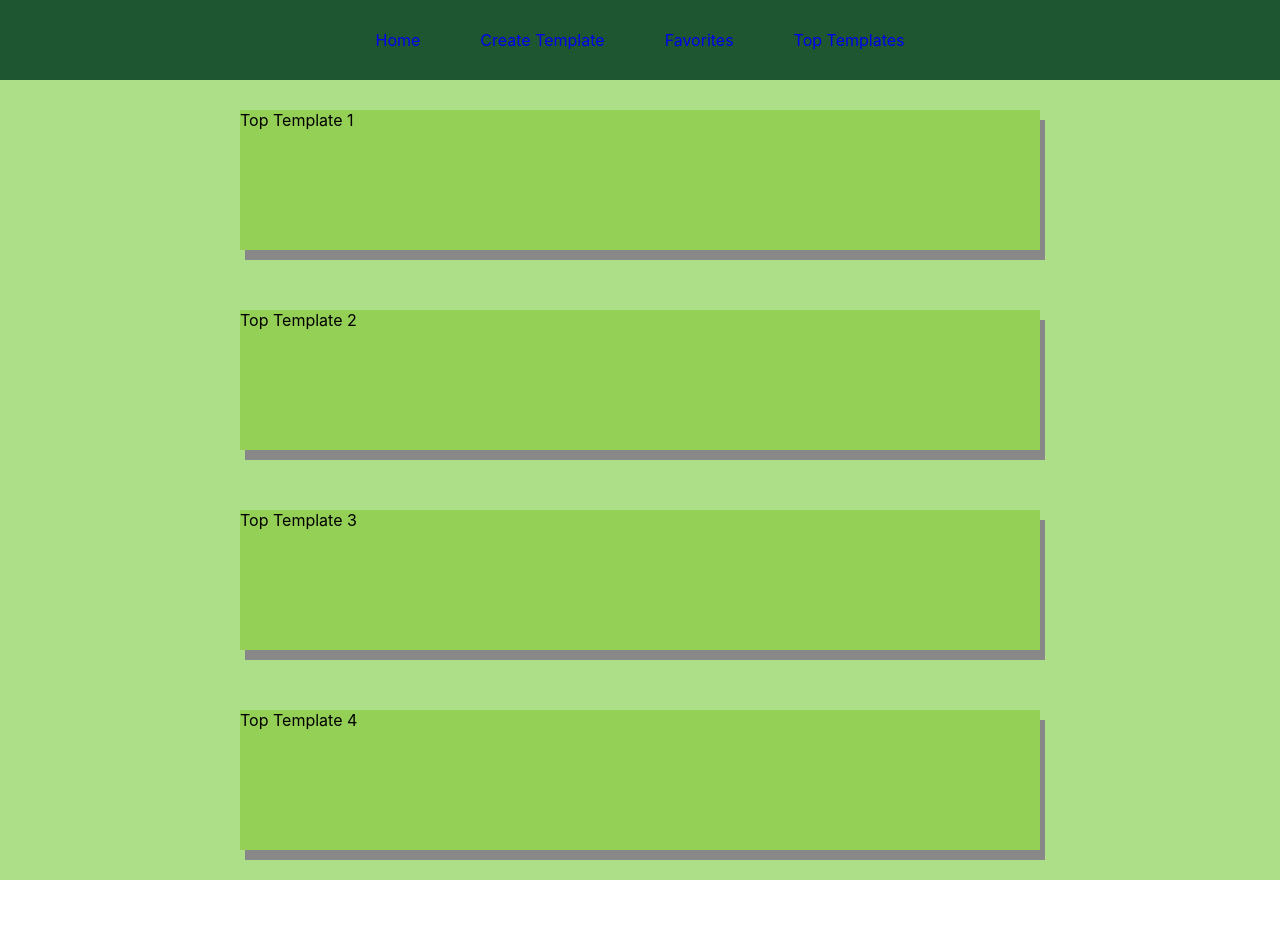
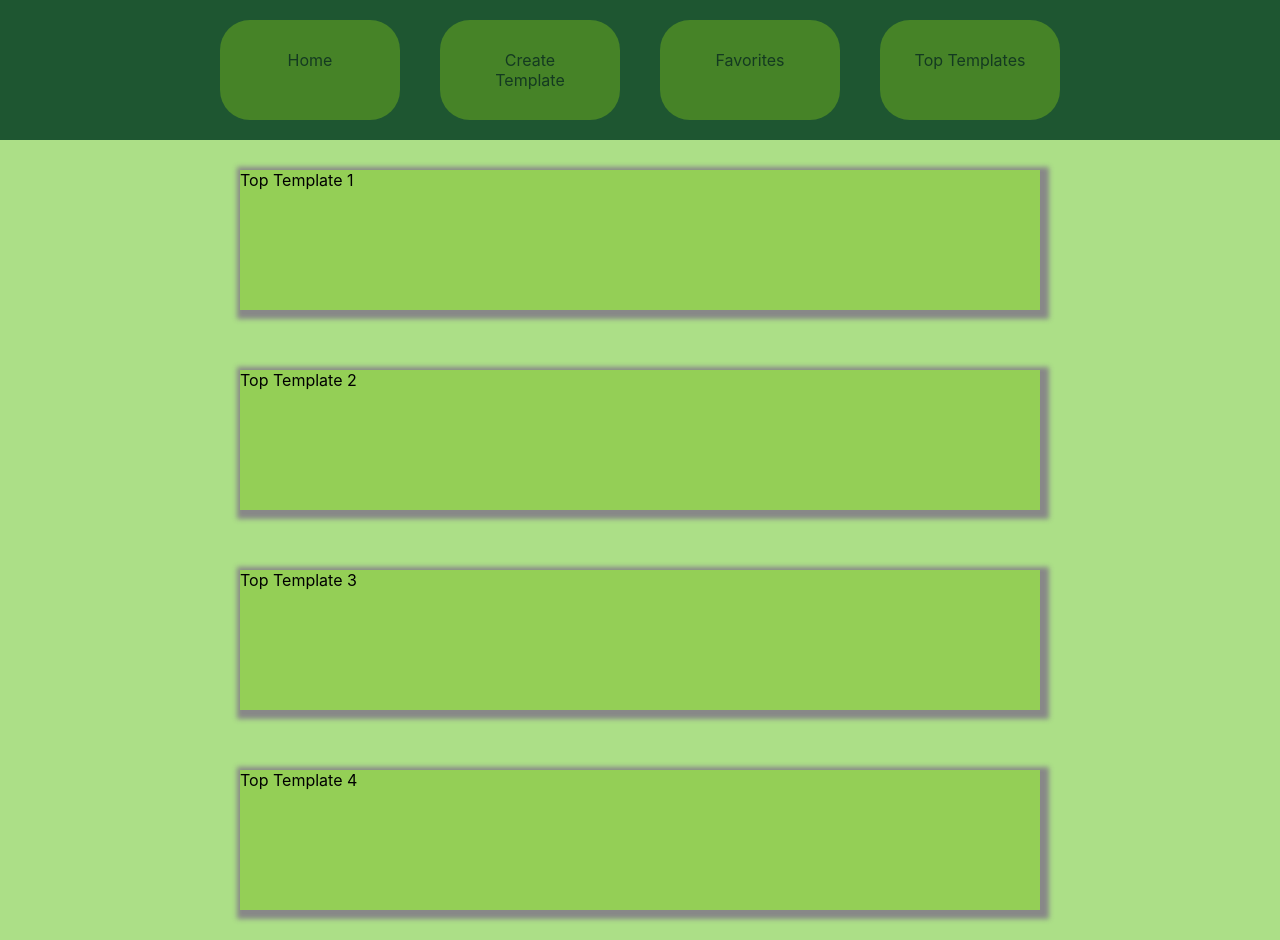
Before and after one commit to cgibsonmm/tadpole, a React (Create React App) app in the folder client/: page /main in a window 1280 px wide. Before the commit the page ends 880 px from the top, so only its background shows below. Built offline with nearby package versions, Linux system fonts and the light colour scheme.

Commit message:
style main

```diff
--- a/client/src/App.css
+++ b/client/src/App.css
@@ -90,7 +90,9 @@ button:focus {
   width: 800px;
   height: 150px;
   margin: 30px;
-  box-shadow: 5px 10px #888888;
+  -moz-box-shadow:    3px 3px 5px 6px #888888;
+  -webkit-box-shadow: 3px 3px 5px 6px #888888;
+  box-shadow:         3px 3px 5px 6px #888888;
   background-color:rgb(118,186,27,0.45);
 }
 
@@ -103,3 +105,13 @@ h4 {
 .clicked {
   background-color:#A4DE02;
 }
+
+.links{
+  color: white;
+  background-color: rgb(118,186,27,0.45);
+  margin: 20px;
+  border-radius: 30px;
+  color:rgb(20, 58, 33);
+  width: 120px;
+  text-align: center;
+}
--- a/client/src/components/LandingPage.js
+++ b/client/src/components/LandingPage.js
@@ -25,6 +25,7 @@ export default function LandingPage() {
       <h5>let us help you find your personal brand</h5>
       <h4>Enter name to start and select 3 key words</h4>
       <NameForm handleInput={handleInput} />
+      <button className="submit">Submit</button>
       <br />
       <br />
       <ButtonList />
--- a/client/src/components/sharedComponents/Nav.js
+++ b/client/src/components/sharedComponents/Nav.js
@@ -1,5 +1,6 @@
 import React from 'react'
 import {Link} from "react-router-dom";
+
 
 export default function Nav() {
   return (
```
Also changed, not shown: client/src/components/LillyPad.png (added).
